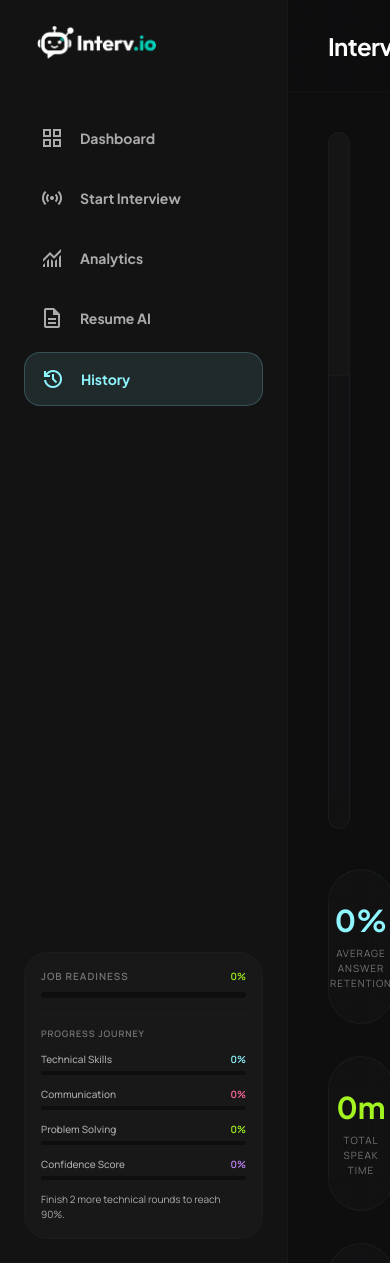
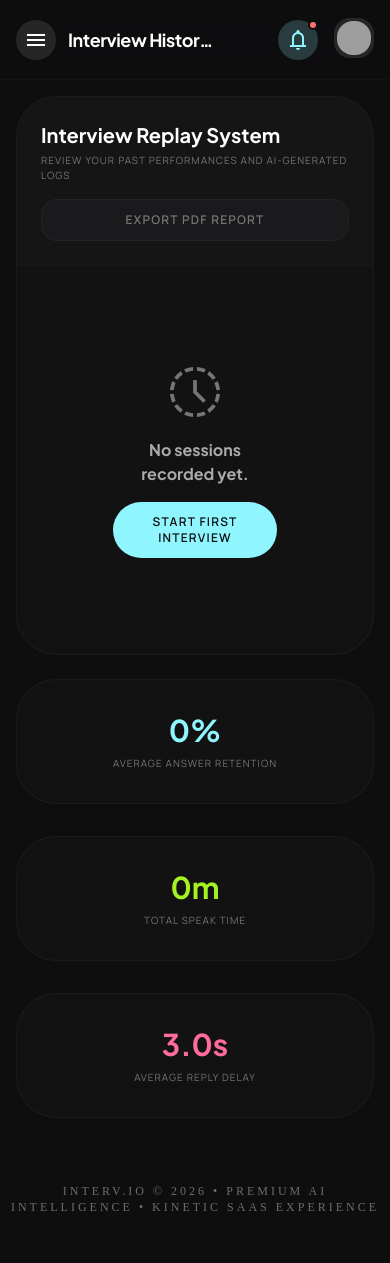
Before and after one commit to theanazz/Interv-io, a Flask app: page /history in a window 390 px wide. Run offline with Flask 3, Linux system fonts and the light colour scheme; the visitor is signed in with stand-in values (Sample User, id 1); data comes from the database, SQL or seed files in the repository; data that the repository does not hold is empty; some libraries are stand-ins or nearby versions; some web fonts are replaced; grey boxes are pictures that could not be loaded.

Commit message:
Massive mobile responsive refactor across all UI templates

```diff
--- a/templates/analytics.html
+++ b/templates/analytics.html
@@ -4,11 +4,11 @@
 {% block header_title %}Performance Intelligence 📊{% endblock %}
 
 {% block content %}
-<section class="p-10 space-y-8 animate-in fade-in slide-in-from-bottom-4 duration-700">
+<section class="p-4 md:p-10 space-y-8 animate-in fade-in slide-in-from-bottom-4 duration-700">
 
     <!-- Hero Analytics -->
     <div class="grid grid-cols-1 lg:grid-cols-12 gap-8">
-        <div class="lg:col-span-8 glass-panel p-10 rounded-[2.5rem]">
+        <div class="lg:col-span-8 glass-panel p-6 md:p-10 rounded-[2.5rem]">
             <div class="flex justify-between items-center mb-10">
                 <div>
                     <h3 class="font-headline text-xl text-white">Efficiency Roadmap</h3>
--- a/templates/base.html
+++ b/templates/base.html
@@ -90,7 +90,7 @@
 <div class="flex h-screen overflow-hidden">
 
     <!-- Sidebar Navigation -->
-    <aside id="main-sidebar" class="w-72 flex-shrink-0 bg-surface-container-low border-r border-outline-variant/10 flex flex-col p-6 z-50 overflow-y-auto custom-scrollbar">
+    <aside id="main-sidebar" class="hidden lg:flex w-72 flex-shrink-0 bg-surface-container-low border-r border-outline-variant/10 flex-col p-6 z-50 overflow-y-auto custom-scrollbar">
         <div class="mb-12 px-2">
             <a href="/">
                 <img src="{{ url_for('static', filename='logo.png') }}" alt="interv.io" class="h-10 w-auto" style="filter: hue-rotate(150deg) brightness(1.2);">
@@ -190,10 +190,13 @@
     <main class="flex-grow flex flex-col overflow-y-auto custom-scrollbar bg-background">
 
         <!-- Top Bar -->
-        <header class="sticky top-0 z-40 bg-background/80 backdrop-blur-xl px-10 py-6 border-b border-outline-variant/10 flex justify-between items-center gap-8 relative">
-            <!-- Left: Title -->
-            <div class="flex items-center gap-4 flex-shrink-0">
-                <h1 class="font-headline text-2xl text-white tracking-tight">{% block header_title %}Welcome Back, {{ user_name }} 👋{% endblock %}</h1>
+        <header class="h-20 border-b border-outline-variant/10 flex items-center justify-between px-4 lg:px-10 flex-shrink-0 relative z-40 bg-background/80 backdrop-blur-md">
+
+            <div class="flex items-center gap-3 lg:gap-4 flex-shrink-0">
+                <button onclick="const sb = document.getElementById('main-sidebar'); sb.classList.toggle('hidden'); sb.classList.toggle('absolute'); sb.classList.toggle('h-full'); sb.classList.toggle('shadow-2xl');" class="lg:hidden w-10 h-10 rounded-full bg-surface-variant flex items-center justify-center text-white focus:outline-none">
+                    <span class="material-symbols-outlined">menu</span>
+                </button>
+                <h1 class="font-headline text-lg lg:text-2xl text-white tracking-tight truncate max-w-[150px] sm:max-w-xs md:max-w-full">{% block header_title %}Welcome Back, {{ user_name }} 👋{% endblock %}</h1>
             </div>
 
             <!-- Center: Search Command Center -->
--- a/templates/dashboard.html
+++ b/templates/dashboard.html
@@ -3,7 +3,7 @@
 {% block title %}interv.io | Dashboard{% endblock %}
 
 {% block content %}
-<section class="p-10 space-y-10 animate-in fade-in slide-in-from-bottom-4 duration-700">
+<section class="p-4 md:p-10 space-y-6 md:space-y-10 animate-in fade-in slide-in-from-bottom-4 duration-700">
 
     <!-- 1. Interview Score Overview (Triple Gauge) -->
     <div class="grid grid-cols-1 md:grid-cols-12 gap-8">
@@ -53,7 +53,7 @@
         </div>
 
         <!-- AI Insights Panel -->
-        <div class="md:col-span-4 glass-panel p-8 rounded-[2.5rem] border-secondary/10 relative overflow-hidden group">
+        <div class="md:col-span-4 glass-panel p-6 md:p-8 rounded-[2.5rem] border-secondary/10 relative overflow-hidden group">
             <div class="relative z-10">
                 <div class="flex items-center gap-3 mb-6">
                     <span class="material-symbols-outlined text-secondary">psychology</span>
@@ -83,7 +83,7 @@
     </div>
 
     <!-- Candidate Pulse (Preview) -->
-    <div class="glass-panel p-10 rounded-[2.5rem]">
+    <div class="glass-panel p-6 md:p-10 rounded-[2.5rem]">
         <div class="flex justify-between items-center mb-10">
             <div>
                 <h3 class="font-headline text-xl text-white">Recent Interview Snippets</h3>
--- a/templates/history.html
+++ b/templates/history.html
@@ -4,11 +4,11 @@
 {% block header_title %}Interview History ⏳{% endblock %}
 
 {% block content %}
-<section class="p-10 space-y-10 animate-in fade-in slide-in-from-bottom-4 duration-700">
+<section class="p-4 md:p-10 space-y-6 md:space-y-10 animate-in fade-in slide-in-from-bottom-4 duration-700">
 
     <!-- Interview History List -->
     <div class="glass-panel rounded-[2.5rem] overflow-hidden">
-        <div class="px-10 py-8 border-b border-outline-variant/10 bg-surface-container-highest/20 flex justify-between items-center">
+        <div class="p-6 md:px-10 md:py-8 border-b border-outline-variant/10 bg-surface-container-highest/20 flex flex-col md:flex-row gap-4 justify-between md:items-center">
             <div>
                 <h3 class="font-headline text-xl text-white">Interview Replay System</h3>
                 <p class="text-[10px] text-outline uppercase tracking-widest mt-1">Review your past performances and AI-generated logs</p>
@@ -19,7 +19,7 @@
         <div class="p-4 space-y-4">
             {% if pulse %}
                 {% for p in pulse %}
-                <div class="flex items-center justify-between p-6 rounded-[2rem] hover:bg-surface-variant/30 transition-all group cursor-pointer border border-transparent hover:border-outline-variant/20">
+                <div class="flex flex-col md:flex-row items-start md:items-center justify-between p-6 rounded-[2rem] hover:bg-surface-variant/30 transition-all group cursor-pointer border border-transparent hover:border-outline-variant/20 gap-4 md:gap-0">
                     <div class="flex items-center gap-8">
                         <div class="w-16 h-16 rounded-2xl bg-surface-container flex flex-col items-center justify-center text-primary font-black shadow-inner border border-outline-variant/10">
                             <span class="text-xl">{{ p.score }}</span>
--- a/templates/interview.html
+++ b/templates/interview.html
@@ -276,8 +276,8 @@
     </div>
 
     <!-- Coding Challenge Mode Panel -->
-    <div id="coding-workspace" class="hidden flex-grow flex flex-col gap-4 overflow-hidden mb-6" style="height: calc(100% - 180px); width: 100%;">
-        <div class="grid grid-cols-1 lg:grid-cols-12 gap-6 flex-grow overflow-hidden h-full">
+    <div id="coding-workspace" class="hidden flex-grow flex-col gap-4 overflow-y-auto lg:overflow-hidden mb-6 min-h-[600px] lg:min-h-0 lg:h-[calc(100%-180px)] w-full">
+        <div class="grid grid-cols-1 lg:grid-cols-12 gap-6 flex-grow lg:overflow-hidden h-full">
             <!-- Left: Problem Description & Test Cases -->
             <div class="lg:col-span-5 flex flex-col gap-4 h-full overflow-y-auto pr-2 custom-scrollbar">
                 <!-- Problem Card -->
--- a/templates/report.html
+++ b/templates/report.html
@@ -3,9 +3,9 @@
 {% block title %}Full Analysis Report | Interv.io{% endblock %}
 
 {% block content %}
-<section class="max-w-6xl mx-auto space-y-8">
+<section class="max-w-6xl mx-auto p-4 md:p-0 space-y-8">
     <!-- Report Hero -->
-    <div class="glass-panel p-10 rounded-[3rem] border-primary/20 relative overflow-hidden">
+    <div class="glass-panel p-6 md:p-10 rounded-[3rem] border-primary/20 relative overflow-hidden">
         <div class="flex flex-col md:flex-row justify-between items-start md:items-center gap-6 relative z-10">
             <div>
                 <div class="flex items-center gap-3 mb-2">
@@ -54,7 +54,7 @@
             </div>
 
             <!-- AI Detailed Feedback -->
-            <div class="glass-panel p-8 rounded-[2.5rem]">
+            <div class="glass-panel p-6 md:p-8 rounded-[2.5rem]">
                 <h3 class="font-headline text-xl text-white mb-6 flex items-center gap-3">
                     <span class="material-symbols-outlined text-secondary">analytics</span>
                     Deep AI Behavioral Analysis
```
Also changed, not shown: templates/index.html (+6 -6 lines).
